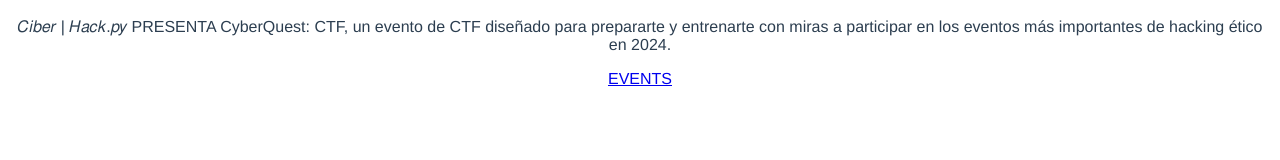
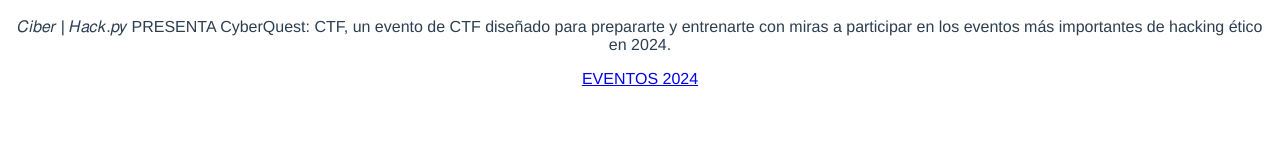
Before and after one commit to aaaimx/cyberpage, a Vue app: page / in a window 1280 px wide. Shown: the part 262-422 px from the top of the page. Built offline with nearby package versions, Linux system fonts and the light colour scheme; the HTML template or start-up script is replaced by a standard one.

Commit message:
Update App.vue

```diff
--- a/src/App.vue
+++ b/src/App.vue
@@ -37,7 +37,7 @@
                         <p class="p-large">
 𝐶𝑖𝑏𝑒𝑟 | 𝐻𝑎𝑐𝑘.𝑝𝑦 PRESENTA CyberQuest: CTF, un evento de CTF diseñado para prepararte y entrenarte con miras a participar en los eventos más importantes de hacking ético en 2024.
                         </p>
-                        <a class="btn-solid-lg" href="#ABOUT">EVENTS</a>
+                        <a class="btn-solid-lg" href="#ABOUT">EVENTOS 2024</a>
                     </div>
                 </div>
                 <div class="col-lg-6 col-xl-7">
```
